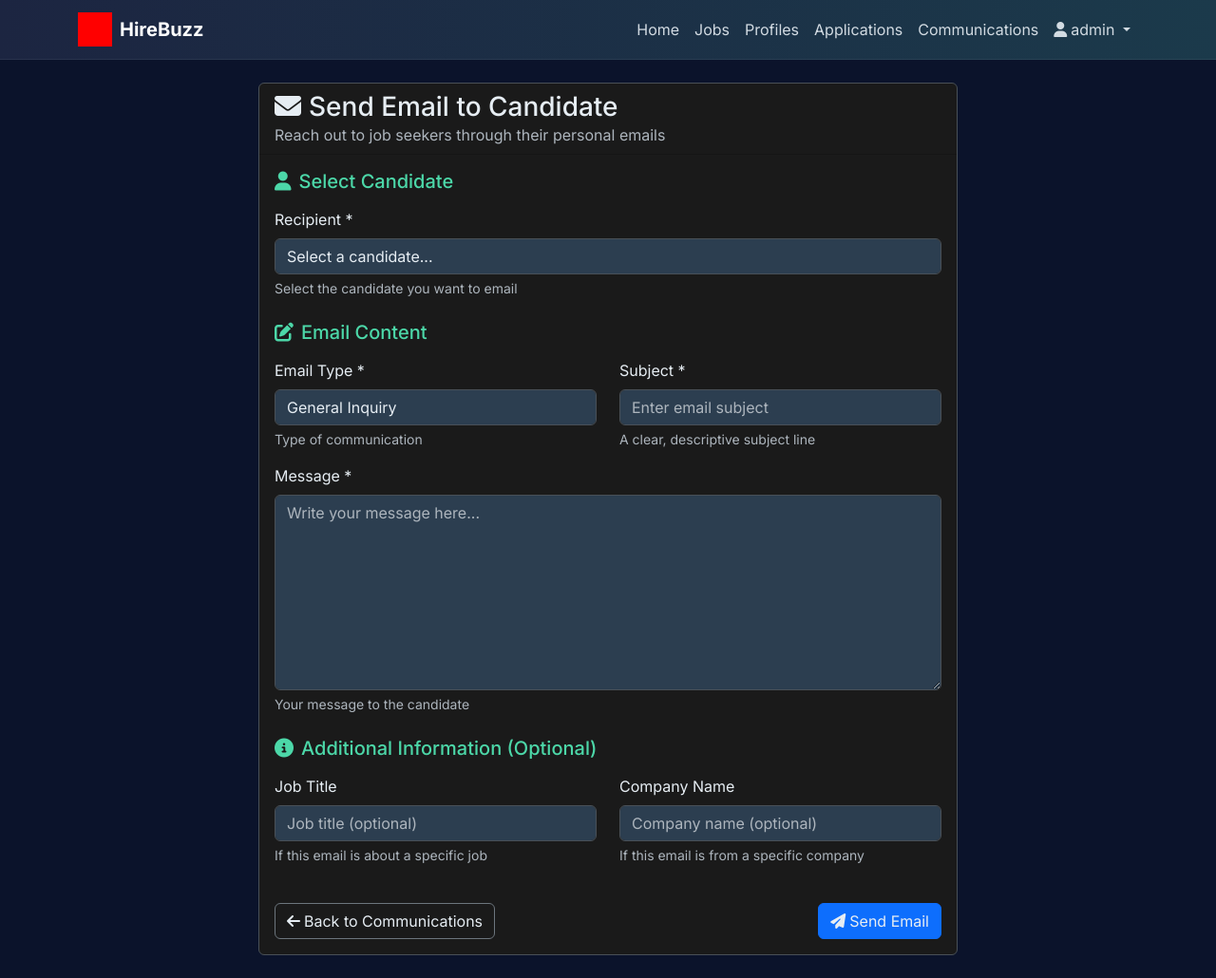
After one commit to ritwij-ghosh/cs2340-team-project, a Django app: page /communications/send/ in a window 1280 px wide. The commit adds this page. Shown: the whole page at 95% size. Run offline with Django 5.2, Linux system fonts and the light colour scheme; a user stored in the database is signed in; data comes from the database, SQL or seed files in the repository; both versions use the stored data as it was after the commit.

Commit message:
send email locally

```diff
--- /dev/null
+++ b/communications/forms.py
@@ -0,0 +1,131 @@
+from django import forms
+from django.contrib.auth.models import User
+from .models import EmailMessage
+
+
+class SendEmailForm(forms.ModelForm):
+    """Form for sending emails to candidates."""
+
+    class Meta:
+        model = EmailMessage
+        fields = ['recipient', 'subject', 'message', 'email_type', 'job_title', 'company_name']
+        widgets = {
+            'recipient': forms.Select(attrs={
+                'class': 'form-control',
+                'placeholder': 'Select a candidate'
+            }),
+            'subject': forms.TextInput(attrs={
+                'class': 'form-control',
+                'placeholder': 'Enter email subject'
+            }),
+            'message': forms.Textarea(attrs={
+                'class': 'form-control',
+                'rows': 8,
+                'placeholder': 'Write your message here...'
+            }),
+            'email_type': forms.Select(attrs={
+                'class': 'form-control'
+            }),
+            'job_title': forms.TextInput(attrs={
+                'class': 'form-control',
+                'placeholder': 'Job title (optional)'
+            }),
+            'company_name': forms.TextInput(attrs={
+                'class': 'form-control',
+                'placeholder': 'Company name (optional)'
+            }),
+        }
+        help_texts = {
+            'recipient': 'Select the candidate you want to email',
+            'subject': 'A clear, descriptive subject line',
+            'message': 'Your message to the candidate',
+            'email_type': 'Type of communication',
+            'job_title': 'If this email is about a specific job',
+            'company_name': 'If this email is from a specific company',
+        }
+
+    def __init__(self, *args, **kwargs):
+        # Get only users who have profiles (candidates)
+        super().__init__(*args, **kwargs)
+        self.fields['recipient'].queryset = User.objects.filter(profile__isnull=False).order_by('username')
+        self.fields['recipient'].empty_label = "Select a candidate..."
+
+        # Make job_title and company_name optional
+        self.fields['job_title'].required = False
+        self.fields['company_name'].required = False
+
+
+class QuickEmailForm(forms.Form):
+    """Quick email form for sending emails from profile pages."""
+
+    subject = forms.CharField(
+        max_length=200,
+        widget=forms.TextInput(attrs={
+            'class': 'form-control',
+            'placeholder': 'Enter email subject'
+        }),
+        help_text="A clear, descriptive subject line"
+    )
+
+    message = forms.CharField(
+        widget=forms.Textarea(attrs={
+            'class': 'form-control',
+            'rows': 6,
+            'placeholder': 'Write your message here...'
+        }),
+        help_text="Your message to the candidate"
+    )
+
+    email_type = forms.ChoiceField(
+        choices=EmailMessage.EMAIL_TYPES,
+        widget=forms.Select(attrs={
+            'class': 'form-control'
+        }),
+        initial='general',
+        help_text="Type of communication"
+    )
+
+    job_title = forms.CharField(
+        max_length=200,
+        required=False,
+        widget=forms.TextInput(attrs={
+            'class': 'form-control',
+            'placeholder': 'Job title (optional)'
+        }),
+        help_text="If this email is about a specific job"
+    )
+
+    company_name = forms.CharField(
+        max_length=200,
+        required=False,
+        widget=forms.TextInput(attrs={
+            'class': 'form-control',
+            'placeholder': 'Company name (optional)'
+        }),
+        help_text="If this email is from a specific company"
+    )
+
+
+class EmailReplyForm(forms.Form):
+    """Form for replying to emails."""
+
+    message = forms.CharField(
+        widget=forms.Textarea(attrs={
+            'class': 'form-control',
+            'rows': 6,
+            'placeholder': 'Write your reply here...'
+        }),
+        help_text="Your reply message"
+    )
+
+    def __init__(self, *args, **kwargs):
+        original_subject = kwargs.pop('original_subject', '')
+        super().__init__(*args, **kwargs)
+        if original_subject and not original_subject.startswith('Re: '):
+            self.fields['subject'] = forms.CharField(
+                initial=f"Re: {original_subject}",
+                widget=forms.TextInput(attrs={
+                    'class': 'form-control',
+                    'readonly': True
+                })
+            )
--- /dev/null
+++ b/communications/templates/communications/send_email.html
@@ -0,0 +1,119 @@
+{% extends 'base.html' %}
+{% block content %}
+<div class="container">
+  <div class="row justify-content-center">
+    <div class="col-lg-8">
+      <div class="card bg-dark border-secondary profile-card">
+        <div class="card-header text-light">
+          <h3 class="mb-0 text-light">
+            <i class="fas fa-envelope me-2"></i>Send Email to Candidate
+          </h3>
+          <p class="text-muted mb-0">Reach out to job seekers through their personal emails</p>
+        </div>
+        <div class="card-body text-light dark-form">
+          <form method="post">
+            {% csrf_token %}
+
+            <!-- Recipient Selection -->
+            <div class="mb-4">
+              <h5 class="text-primary mb-3">
+                <i class="fas fa-user me-2"></i>Select Candidate
+              </h5>
+              <div class="mb-3">
+                <label for="{{ form.recipient.id_for_label }}" class="form-label">Recipient *</label>
+                {{ form.recipient }}
+                {% if form.recipient.help_text %}
+                  <div class="form-text">{{ form.recipient.help_text }}</div>
+                {% endif %}
+                {% if form.recipient.errors %}
+                  <div class="text-danger small">{{ form.recipient.errors.0 }}</div>
+                {% endif %}
+              </div>
+            </div>
+
+            <!-- Email Content -->
+            <div class="mb-4">
+              <h5 class="text-primary mb-3">
+                <i class="fas fa-edit me-2"></i>Email Content
+              </h5>
+
+              <div class="row">
+                <div class="col-md-6 mb-3">
+                  <label for="{{ form.email_type.id_for_label }}" class="form-label">Email Type *</label>
+                  {{ form.email_type }}
+                  {% if form.email_type.help_text %}
+                    <div class="form-text">{{ form.email_type.help_text }}</div>
+                  {% endif %}
+                  {% if form.email_type.errors %}
+                    <div class="text-danger small">{{ form.email_type.errors.0 }}</div>
+                  {% endif %}
+                </div>
+                <div class="col-md-6 mb-3">
+                  <label for="{{ form.subject.id_for_label }}" class="form-label">Subject *</label>
+                  {{ form.subject }}
+                  {% if form.subject.help_text %}
+                    <div class="form-text">{{ form.subject.help_text }}</div>
+                  {% endif %}
+                  {% if form.subject.errors %}
+                    <div class="text-danger small">{{ form.subject.errors.0 }}</div>
+                  {% endif %}
+                </div>
+              </div>
+
+              <div class="mb-3">
+                <label for="{{ form.message.id_for_label }}" class="form-label">Message *</label>
+                {{ form.message }}
+                {% if form.message.help_text %}
+                  <div class="form-text">{{ form.message.help_text }}</div>
+                {% endif %}
+                {% if form.message.errors %}
+                  <div class="text-danger small">{{ form.message.errors.0 }}</div>
+                {% endif %}
+              </div>
+            </div>
+
+            <!-- Optional Information -->
+            <div class="mb-4">
+              <h5 class="text-primary mb-3">
+                <i class="fas fa-info-circle me-2"></i>Additional Information (Optional)
+              </h5>
+
+              <div class="row">
+                <div class="col-md-6 mb-3">
+                  <label for="{{ form.job_title.id_for_label }}" class="form-label">Job Title</label>
+                  {{ form.job_title }}
+                  {% if form.job_title.help_text %}
+                    <div class="form-text">{{ form.job_title.help_text }}</div>
+                  {% endif %}
+                  {% if form.job_title.errors %}
+                    <div class="text-danger small">{{ form.job_title.errors.0 }}</div>
+                  {% endif %}
+                </div>
+                <div class="col-md-6 mb-3">
+                  <label for="{{ form.company_name.id_for_label }}" class="form-label">Company Name</label>
+                  {{ form.company_name }}
+                  {% if form.company_name.help_text %}
+                    <div class="form-text">{{ form.company_name.help_text }}</div>
+                  {% endif %}
+                  {% if form.company_name.errors %}
+                    <div class="text-danger small">{{ form.company_name.errors.0 }}</div>
+                  {% endif %}
+                </div>
+              </div>
+            </div>
+
+            <div class="d-flex justify-content-between">
+              <a href="{% url 'communications:index' %}" class="btn btn-outline-secondary">
+                <i class="fas fa-arrow-left me-1"></i>Back to Communications
+              </a>
+              <button type="submit" class="btn btn-primary">
+                <i class="fas fa-paper-plane me-1"></i>Send Email
+              </button>
+            </div>
+          </form>
+        </div>
+      </div>
+    </div>
+  </div>
+</div>
+{% endblock content %}
--- a/communications/urls.py
+++ b/communications/urls.py
@@ -5,4 +5,8 @@ app_name = 'communications'
 
 urlpatterns = [
     path('', views.index, name='index'),
+    path('send/', views.send_email, name='send_email'),
+    path('send/<int:user_id>/', views.send_quick_email, name='send_quick_email'),
+    path('emails/', views.email_list, name='email_list'),
+    path('emails/<int:email_id>/', views.email_detail, name='email_detail'),
 ]
--- a/communications/views.py
+++ b/communications/views.py
@@ -1,7 +1,174 @@
-from django.shortcuts import render
+from django.shortcuts import render, redirect, get_object_or_404
+from django.contrib.auth.decorators import login_required
+from django.contrib.auth.models import User
+from django.contrib import messages
+from django.core.mail import send_mail
+from django.conf import settings
+from django.utils import timezone
+from django.db.models import Q
+from .models import EmailMessage
+from .forms import SendEmailForm, QuickEmailForm, EmailReplyForm
+
 
 def index(request):
+    """Main communications dashboard."""
+    if request.user.is_authenticated:
+        # Get user's emails
+        sent_emails = EmailMessage.objects.filter(sender=request.user).order_by('-sent_at')[:5]
+        received_emails = EmailMessage.objects.filter(recipient=request.user).order_by('-sent_at')[:5]
+        unread_count = EmailMessage.objects.filter(recipient=request.user, is_read=False).count()
+
+        context = {
+            'sent_emails': sent_emails,
+            'received_emails': received_emails,
+            'unread_count': unread_count,
+            'template_data': {'title': 'Communications - HireBuzz'}
+        }
+    else:
+        context = {
+            'template_data': {'title': 'Communications - HireBuzz'}
+        }
+
+    return render(request, 'communications/index.html', context)
+
+
+@login_required
+def send_email(request):
+    """Send email to a candidate."""
+    if request.method == 'POST':
+        form = SendEmailForm(request.POST)
+        if form.is_valid():
+            email = form.save(commit=False)
+            email.sender = request.user
+
+            # Send the actual email
+            try:
+                send_mail(
+                    subject=email.subject,
+                    message=email.message,
+                    from_email=settings.DEFAULT_FROM_EMAIL,
+                    recipient_list=[email.recipient.email],
+                    fail_silently=False,
+                )
+                email.save()
+                messages.success(request, f'Email sent successfully to {email.recipient.get_full_name() or email.recipient.username}!')
+                return redirect('communications:email_list')
+            except Exception as e:
+                messages.error(request, f'Failed to send email: {str(e)}')
+    else:
+        form = SendEmailForm()
+
     context = {
-        'template_data': {'title': 'Communications - HireBuzz'}
+        'form': form,
+        'template_data': {'title': 'Send Email - HireBuzz'}
     }
-    return render(request, 'communications/index.html', context)
+    return render(request, 'communications/send_email.html', context)
+
+
+@login_required
+def send_quick_email(request, user_id):
+    """Send quick email to a specific candidate from their profile."""
+    recipient = get_object_or_404(User, id=user_id)
+
+    if request.method == 'POST':
+        form = QuickEmailForm(request.POST)
+        if form.is_valid():
+            # Create email message
+            email = EmailMessage(
+                sender=request.user,
+                recipient=recipient,
+                subject=form.cleaned_data['subject'],
+                message=form.cleaned_data['message'],
+                email_type=form.cleaned_data['email_type'],
+                job_title=form.cleaned_data.get('job_title', ''),
+                company_name=form.cleaned_data.get('company_name', '')
+            )
+
+            # Send the actual email
+            try:
+                send_mail(
+                    subject=email.subject,
+                    message=email.message,
+                    from_email=settings.DEFAULT_FROM_EMAIL,
+                    recipient_list=[email.recipient.email],
+                    fail_silently=False,
+                )
+                email.save()
+                messages.success(request, f'Email sent successfully to {recipient.get_full_name() or recipient.username}!')
+                return redirect('profiles:view', user_id=user_id)
+            except Exception as e:
+                messages.error(request, f'Failed to send email: {str(e)}')
+    else:
+        form = QuickEmailForm()
+
+    context = {
+        'form': form,
+        'recipient': recipient,
+        'template_data': {'title': f'Send Email to {recipient.username} - HireBuzz'}
+    }
+    return render(request, 'communications/send_quick_email.html', context)
+
+
+@login_required
+def email_list(request):
+    """List all emails for the current user."""
+    emails = EmailMessage.objects.filter(
+        Q(sender=request.user) | Q(recipient=request.user)
+    ).order_by('-sent_at')
+
+    context = {
+        'emails': emails,
+        'template_data': {'title': 'Email Messages - HireBuzz'}
+    }
+    return render(request, 'communications/email_list.html', context)
+
+
+@login_required
+def email_detail(request, email_id):
+    """View details of a specific email."""
+    email = get_object_or_404(EmailMessage, id=email_id)
+
+    # Check if user has permission to view this email
+    if email.sender != request.user and email.recipient != request.user:
+        messages.error(request, 'You do not have permission to view this email.')
+        return redirect('communications:email_list')
+
+    # Mark as read if user is the recipient
+    if email.recipient == request.user and not email.is_read:
+        email.mark_as_read()
+
+    # Handle reply
+    if request.method == 'POST' and 'reply' in request.POST:
+        reply_form = EmailReplyForm(request.POST)
+        if reply_form.is_valid():
+            # Create reply email
+            reply_email = EmailMessage(
+                sender=request.user,
+                recipient=email.sender if request.user == email.recipient else email.recipient,
+                subject=f"Re: {email.subject}",
+                message=reply_form.cleaned_data['message'],
+                email_type='follow_up'
+            )
+
+            try:
+                send_mail(
+                    subject=reply_email.subject,
+                    message=reply_email.message,
+                    from_email=settings.DEFAULT_FROM_EMAIL,
+                    recipient_list=[reply_email.recipient.email],
+                    fail_silently=False,
+                )
+                reply_email.save()
+                messages.success(request, 'Reply sent successfully!')
+                return redirect('communications:email_detail', email_id=email_id)
+            except Exception as e:
+                messages.error(request, f'Failed to send reply: {str(e)}')
+    else:
+        reply_form = EmailReplyForm(original_subject=email.subject)
+
+    context = {
+        'email': email,
+        'reply_form': reply_form,
+        'template_data': {'title': f'{email.subject} - HireBuzz'}
+    }
+    return render(request, 'communications/email_detail.html', context)
--- a/profiles/templates/profiles/view_profile.html
+++ b/profiles/templates/profiles/view_profile.html
@@ -9,6 +9,11 @@
           <p class="text-muted">{{ profile.headline }}</p>
         </div>
         <div>
+          {% if user.is_authenticated and user != profile_user %}
+            <a href="{% url 'communications:send_quick_email' profile_user.id %}" class="btn btn-primary me-2">
+              <i class="fas fa-envelope me-1"></i>Email Candidate
+            </a>
+          {% endif %}
           <a href="{% url 'profiles:index' %}" class="btn btn-outline-secondary">
             <i class="fas fa-arrow-left me-1"></i>Back to Profiles
           </a>
```
Also changed, not shown: communications/models.py (added, +93 -0 lines), communications/templates/communications/index.html (+101 -2 lines), communications/templates/communications/send_quick_email.html (added, +102 -0 lines), hirebuzz/settings.py (+17 -0 lines), communications/migrations/0001_initial.py (added), communications/migrations/__init__.py (added), db.sqlite3.
